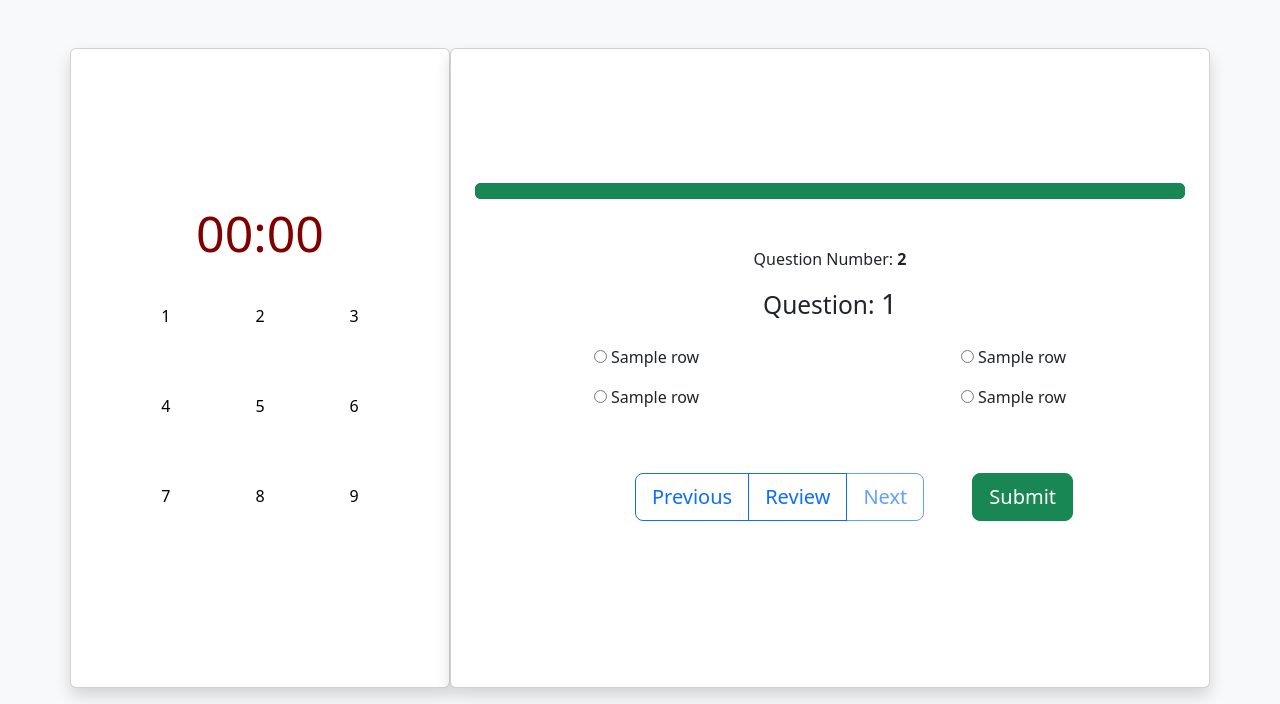
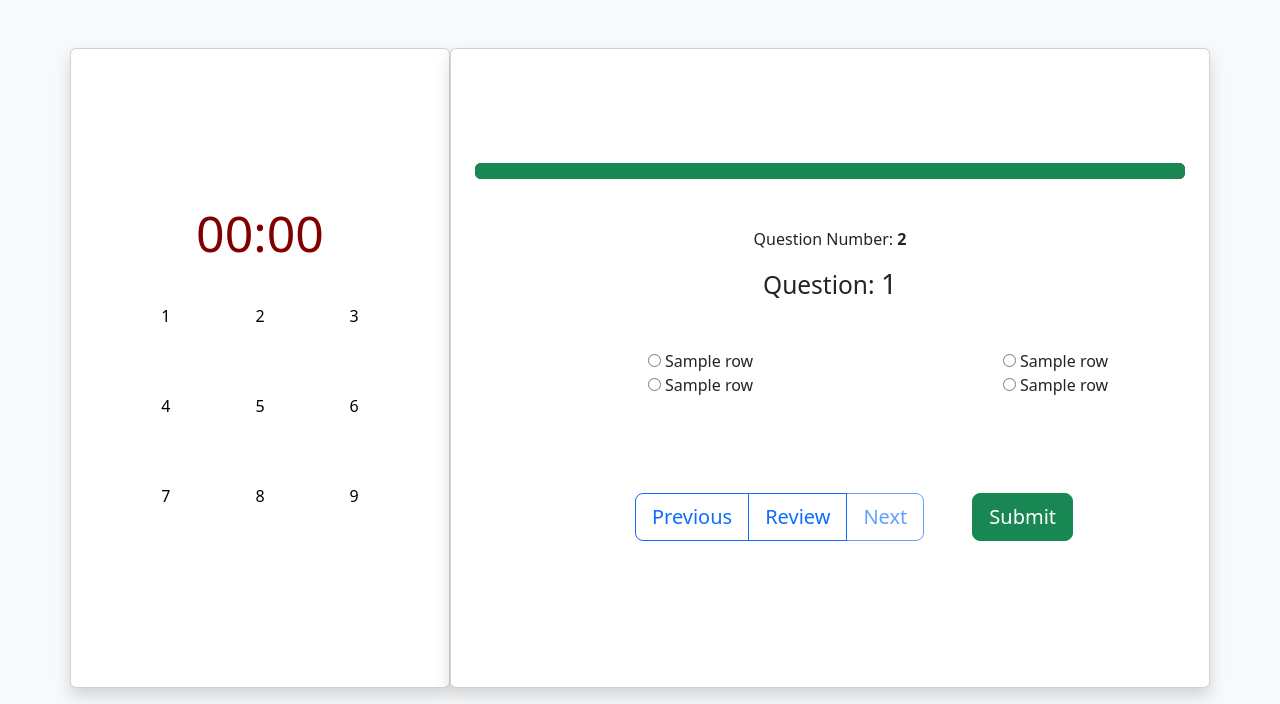
Before and after one commit to Shraddhamali2104/QuizProject2, a Flask app: template templates/test_section/quiz.html in a window 1280 px wide. Shown: the part 96-800 px from the top of the page. Run offline with Flask 3, Linux system fonts and the light colour scheme; the template is opened without the code that fills it: most values are stand-ins (such as "Sample title", 1, 10 or a date in 2020).

Commit message:
updated quiz.html

```diff
--- a/templates/test_section/quiz.html
+++ b/templates/test_section/quiz.html
@@ -57,7 +57,7 @@
     <div class="col-md-4 card shadow d-flex justify-content-center align-items-center" style="height: 100%;">
       <!-- Hidden input field to pass the updated timer value -->
 
-      <div type="hidden" id="index" value="{{ index }}"> </div>
+      <input type="hidden" id="index" value="{{ index }}">
       <div id="row_data" hidden> {{ row_data|tojson|safe }} </div>
 
       <div class="left-mcq-panel">
@@ -116,24 +116,25 @@
               <!-- Hidden input field to store the correct answer -->
               <input type="hidden" name="correct_answer" value="{{ row_data[index][5] }}" />
 
-              <div class="row mb-3">
-                <div class="col-md-6">
+              <div class="container m-5">
+                <div class="row row-cols-2">
+                  <div class="col">
                     <input type="radio" id="option1" name="answer" value="{{ row_data[index][1] }}" />
                     <label for="option1" class="ans_font">{{ row_data[index][1] }}</label>
                   </div>
-                <div class="col-md-6">
+                  <div class="col">
                     <input type="radio" id="option2" name="answer" value="{{ row_data[index][2] }}" />
                     <label for="option2" class="ans_font">{{ row_data[index][2] }}</label>
                   </div>
-              </div>
-              <div class="row mb-3">
-                <div class="col-md-6">
+
+                  <div class="col">
                     <input type="radio" id="option3" name="answer" value="{{ row_data[index][3] }}" />
                     <label for="option3" class="ans_font">{{ row_data[index][3] }}</label>
                   </div>
-                <div class="col-md-6">
+                  <div class="col">
                     <input type="radio" id="option4" name="answer" value="{{ row_data[index][4] }}" />
                     <label for="option4" class="ans_font">{{ row_data[index][4] }}</label>
+                  </div>
                 </div>
               </div>
 
```
Lines whose indentation alone changed are shown as unchanged.
